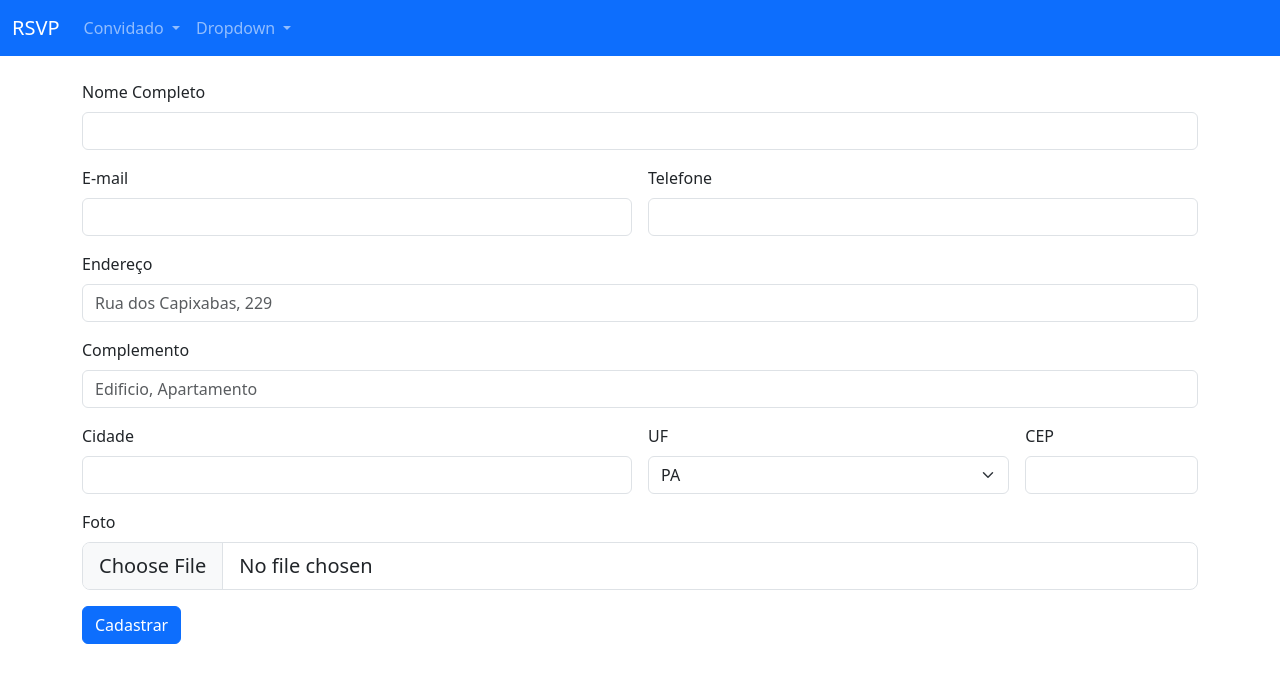
After one commit to Alessalima/KMZERO_MILENAR, a Django app: page /KMZERO/cadastro/ in a window 1280 px wide. The commit adds this page. Shown: the top 683 px of the page. Run offline with Django 5.2, Linux system fonts and the light colour scheme.

Commit message:
quarto commit

```diff
--- a/KMZERO_MILENAR/KMZERO/apps.py
+++ b/KMZERO_MILENAR/KMZERO/apps.py
@@ -1,5 +1,4 @@
 from django.apps import AppConfig
-
-
 class KmzeroConfig(AppConfig):
+    default_auto_field = 'django.db.models.BigAutoField'
     name = "KMZERO"
--- a/KMZERO_MILENAR/KMZERO/urls.py
+++ b/KMZERO_MILENAR/KMZERO/urls.py
@@ -1,7 +1,12 @@
-from django.contrib import admin
 from django.urls import path
-from .views import home
+from .views import home, cadastro, listar, eventoCadastrar, eventoListar
+
+app_name = 'KMZERO'
 
 urlpatterns = [
     path('', home, name='home'),
+    path('cadastro/', cadastro, name='cadastro'),
+    path('listar/', listar, name='listar'),
+    path('eventoCadastrar/', eventoCadastrar, name='eventoCadastrar'),
+    path('eventoListar/', eventoListar, name='eventoListar'),
 ]
--- a/KMZERO_MILENAR/KMZERO/views.py
+++ b/KMZERO_MILENAR/KMZERO/views.py
@@ -3,3 +3,15 @@ from django.shortcuts import render
 # Create your views here.
 def home(request):
     return render(request, 'home.html')
+
+def cadastro(request):
+    return render(request, 'KMZERO/cadastro.html')
+
+def listar(request):
+    return render(request, 'KMZERO/listar.html',{'KMZERO':range(50)})
+
+def eventoCadastrar(request):
+    return render(request, 'KMZERO/eventoCadastrar.html')
+
+def eventoListar(request):
+    return render(request, 'KMZERO/eventoListar.html',{'KMZERO':range(50)})
--- a/KMZERO_MILENAR/KMZERO_MILENAR/urls.py
+++ b/KMZERO_MILENAR/KMZERO_MILENAR/urls.py
@@ -20,5 +20,5 @@ from django.urls import path, include
 
 urlpatterns = [
     path('admin/', admin.site.urls),
-    path('', include('KMZERO.urls')),
+    path('KMZERO/', include('KMZERO.urls')),
 ]
--- /dev/null
+++ b/KMZERO_MILENAR/templates/KMZERO/cadastro.html
@@ -0,0 +1,59 @@
+{% extends 'KMZERO/menu.html' %}
+{% load static %}
+{% block title %}Cadastro de KMZERO{% endblock %}
+{% block body %}
+<br>
+<div class="container">
+    <form class="row g-3">
+        <div class="col-12">
+            <label for="nome" class="form-label">Nome Completo</label>
+            <input type="text" class="form-control" id="nome" placeholder="">
+        </div>
+        <div class="col-md-6">
+            <label for="email" class="form-label">E-mail</label>
+            <input type="email" class="form-control" id="email">
+        </div>
+        <div class="col-md-6">
+            <label for="telefone" class="form-label">Telefone</label>
+            <input type="text" class="form-control" id="telefone">
+        </div>
+        <div class="col-12">
+            <label for="Endereco" class="form-label">Endereço</label>
+            <input type="text" class="form-control" id="Endereco" placeholder="Rua dos Capixabas, 229">
+        </div>
+        <div class="col-12">
+            <label for="complemento" class="form-label">Complemento</label>
+            <input type="text" class="form-control" id="complemento" placeholder="Edificio, Apartamento">
+        </div>
+        <div class="col-md-6">
+            <label for="cidade" class="form-label">Cidade</label>
+            <input type="text" class="form-control" id="cidade">
+        </div>
+        <div class="col-md-4">
+            <label for="uf" class="form-label">UF</label>
+            <select id="uf" class="form-select">
+                <option selected>PA</option>
+                <option>MG</option>
+                <option>SC</option>
+                <option>PR</option>
+                <option>MS</option>
+                <option>TO</option>
+                <option>AC</option>
+                <option>AM</option>
+                <option>DF</option>
+            </select>
+        </div>
+        <div class="col-md-2">
+            <label for="cep" class="form-label">CEP</label>
+            <input type="text" class="form-control" id="cep">
+        </div>
+        <div class="col-12">
+            <label for="foto" class="form-label">Foto</label>
+            <input class="form-control form-control-lg" id="foto" type="file">
+        </div>
+        <div class="col-12">
+            <button type="submit" class="btn btn-primary">Cadastrar</button>
+        </div>
+    </form>
+</div>
+{% endblock %}
--- /dev/null
+++ b/KMZERO_MILENAR/templates/KMZERO/menu.html
@@ -0,0 +1,40 @@
+{% extends 'base.html' %}
+{% load static %}
+{% block menu %}
+<nav class="navbar navbar-expand-lg bg-primary" data-bs-theme="dark">
+  <div class="container-fluid">
+    <a class="navbar-brand" href="{% url 'KMZERO:home' %}">RSVP</a>
+    <button class="navbar-toggler" type="button" data-bs-toggle="collapse" data-bs-target="#navbarSupportedContent" aria-controls="navbarSupportedContent" aria-expanded="false" aria-label="Toggle navigation">
+      <span class="navbar-toggler-icon"></span>
+    </button>
+    <div class="collapse navbar-collapse" id="navbarSupportedContent">
+      <ul class="navbar-nav me-auto mb-2 mb-lg-0">
+
+        <li class="nav-item dropdown">
+          <a class="nav-link dropdown-toggle" href="#" role="button" data-bs-toggle="dropdown" aria-expanded="false">
+            Convidado
+          </a>
+          <ul class="dropdown-menu">
+            <li><a class="dropdown-item" href="#">Listar</a></li>
+            <li><hr class="dropdown-divider"></li>
+            <li><a class="dropdown-item" href="#">Cadastrar</a></li>
+          </ul>
+        </li>
+
+        <li class="nav-item dropdown">
+          <a class="nav-link dropdown-toggle" href="#" role="button" data-bs-toggle="dropdown" aria-expanded="false">
+            Dropdown
+          </a>
+          <ul class="dropdown-menu">
+            <li><a class="dropdown-item" href="#">Action</a></li>
+            <li><a class="dropdown-item" href="#">Another action</a></li>
+            <li><hr class="dropdown-divider"></li>
+            <li><a class="dropdown-item" href="#">Something else here</a></li>
+          </ul>
+        </li>
+
+      </ul>
+    </div>
+  </div>
+</nav>
+{% endblock %}
--- /dev/null
+++ b/KMZERO_MILENAR/templates/base.html
@@ -0,0 +1,16 @@
+{% load static %}
+<!DOCTYPE html>
+<html lang="pt-br">
+<head>
+    <meta charset="UTF-8">
+    <title>{% block titulo %}{% endblock %}</title>
+  <link href="https://cdn.jsdelivr.net/npm/bootstrap@5.3.8/dist/css/bootstrap.min.css" rel="stylesheet" integrity="sha384-sRIl4kxILFvY47J16cr9ZwB07vP4J8+LH7qKQnuqkuIAvNWLzeN8tE5YBujZqJLB" crossorigin="anonymous">
+  <script src="https://cdn.jsdelivr.net/npm/bootstrap@5.3.8/dist/js/bootstrap.bundle.min.js" integrity="sha384-FKyoEForCGlyvwx9Hj09JcYn3nv7wiPVlz7YYwJrWVcXK/BmnVDxM+D2scQbITxI" crossorigin="anonymous"></script>
+  {% block head %}{% endblock %}
+</head>
+<body>
+{% block menu %}{% endblock %}
+{% block body %}{% endblock %}
+{% block rodape %}{% endblock %}
+</body>
+</html>
--- a/KMZERO_MILENAR/templates/home.html
+++ b/KMZERO_MILENAR/templates/home.html
@@ -50,7 +50,7 @@
 <hr>
 <a href="https://www.google.com">Clique aqui</a>
 <br>
-<a href="convidados">
+<a href="KMZERO">
 <img src="{% static '/img/edit.png'%}"
 height="50px" width="50px"/>
 </a>
```
Also changed, not shown: KMZERO_MILENAR/templates/KMZERO/listar.html (added, +45 -0 lines), KMZERO_MILENAR/templates/KMZERO/eventoCadastrar.html (added), KMZERO_MILENAR/templates/KMZERO/eventoListar.html (added).
